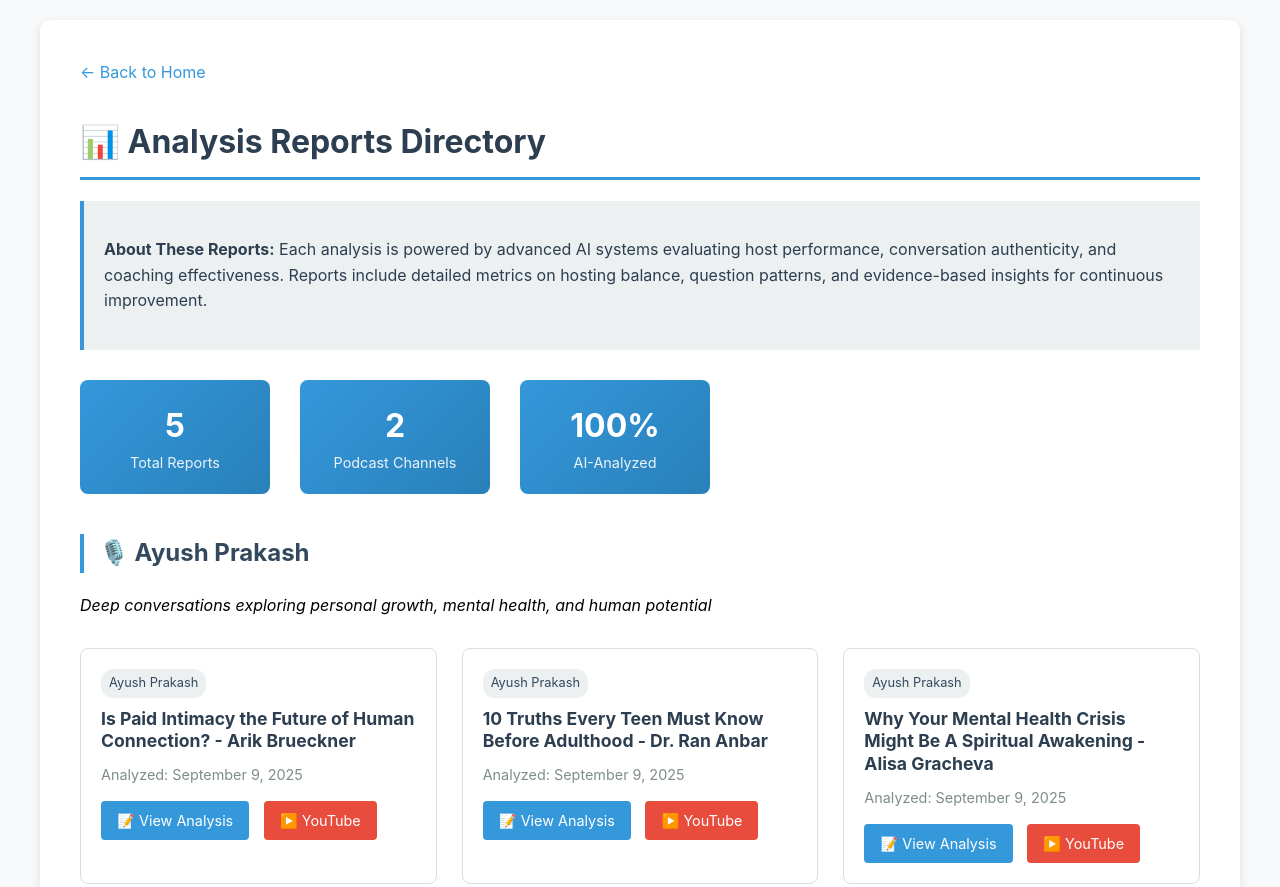
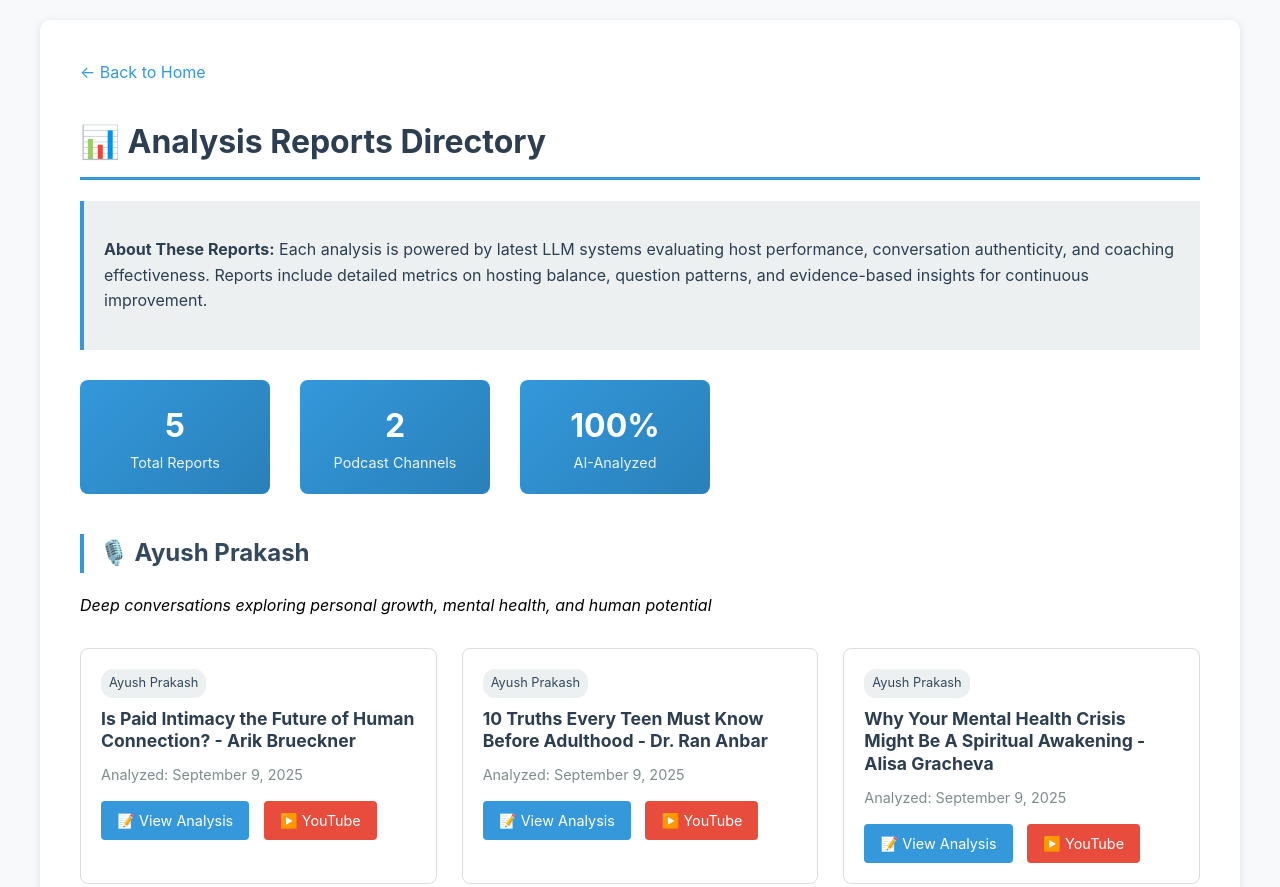
Before and after one commit to ragnaramg/AuthenticityCo-Pilot-Website, a plain HTML site: page reports/index.html in a window 1280 px wide. Shown: the top 887 px of the page. Drawn offline with Linux system fonts and the light colour scheme.

Commit message:
Update reports description to use 'latest LLM systems'
- Changed 'advanced AI systems' to 'latest LLM systems'
- More accurate description of the underlying technology
- Aligns with current terminology in the field

```diff
--- a/reports/index.html
+++ b/reports/index.html
@@ -142,7 +142,7 @@
         <h1>📊 Analysis Reports Directory</h1>
 
         <div style="background: #ecf0f1; padding: 20px; border-left: 4px solid #3498db; margin: 20px 0; color: #2c3e50;">
-            <p><strong>About These Reports:</strong> Each analysis is powered by advanced AI systems evaluating host performance, conversation authenticity, and coaching effectiveness. Reports include detailed metrics on hosting balance, question patterns, and evidence-based insights for continuous improvement.</p>
+            <p><strong>About These Reports:</strong> Each analysis is powered by latest LLM systems evaluating host performance, conversation authenticity, and coaching effectiveness. Reports include detailed metrics on hosting balance, question patterns, and evidence-based insights for continuous improvement.</p>
         </div>
 
         <div class="stats">
```
